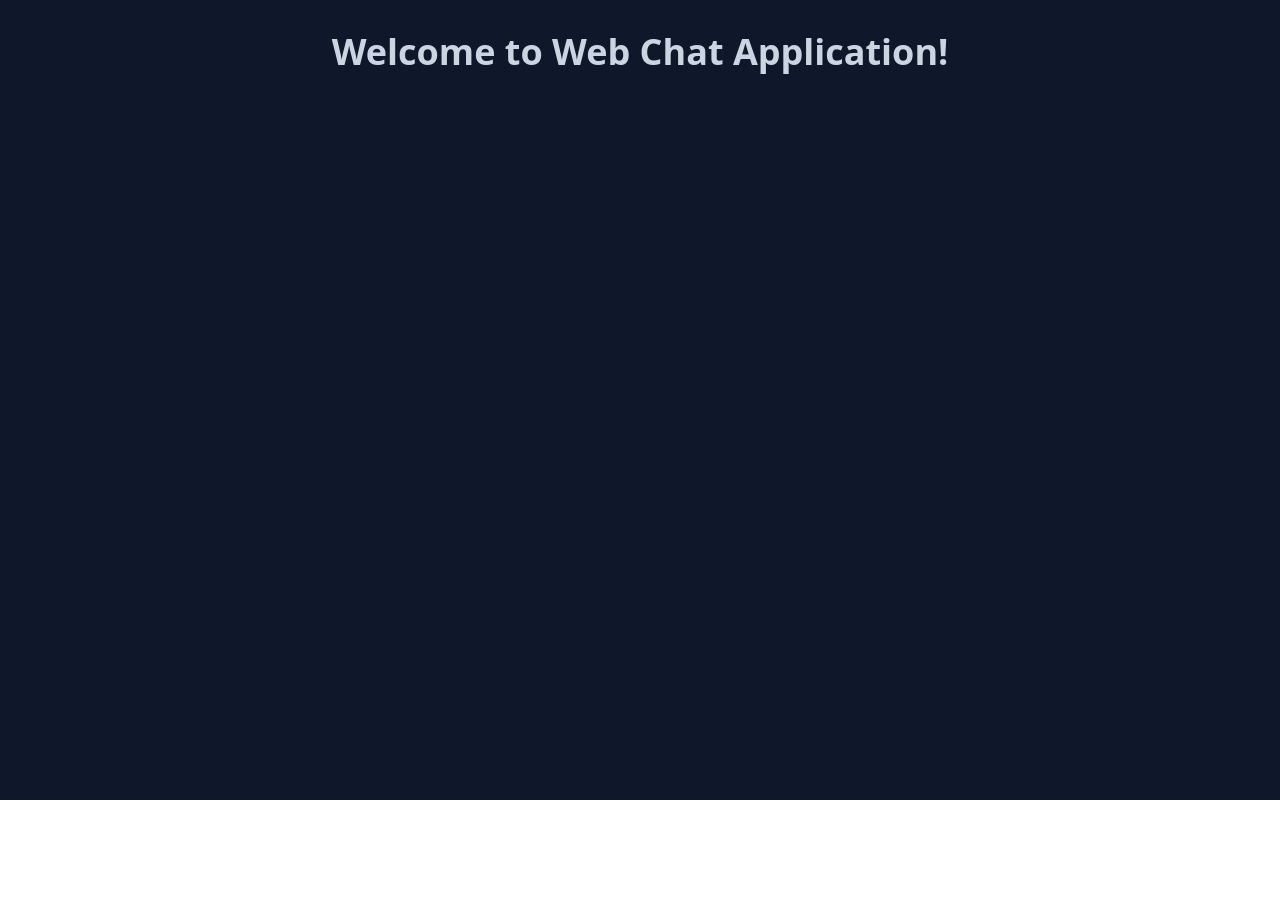
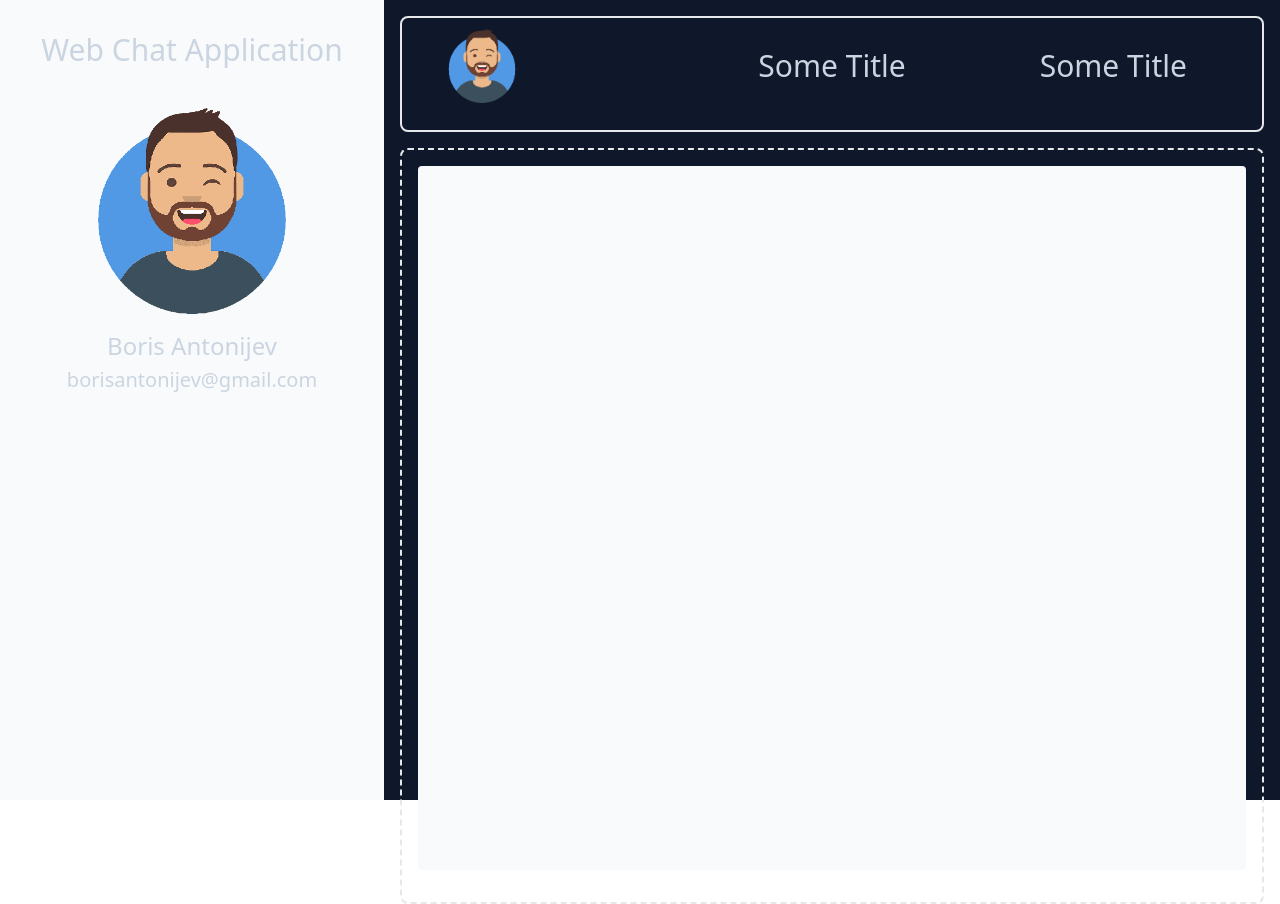
Before and after one commit to fearwarden/web-chat-frontend, a React (Vite) app: page / in a window 1280 px wide. Before the commit the page ends 800 px from the top, so only its background shows below. Built offline with nearby package versions, Linux system fonts and the light colour scheme.

Commit message:
ui schema

```diff
--- a/src/App.jsx
+++ b/src/App.jsx
@@ -1,11 +1,42 @@
 import React, { useEffect, useState } from "react";
+import avatar from "./assets/img/avatar.png";
 
 function App() {
   return (
-    <div className="h-screen flex item-center justify-center bg-slate-900">
-      <h1 className="text-4xl font-bold text-slate-300 mt-8">
-        Welcome to Web Chat Application!
-      </h1>
+    <div>
+      <aside
+        id="default-sidebar"
+        className="fixed top-0 left-0 z-40 w-96 h-screen transition-transform -translate-x-full sm:translate-x-0"
+        aria-label="Sidebar"
+      >
+        <div className="h-full flex flex-col items-center px-3 py-4 overflow-y-auto bg-gray-50 dark:bg-gray-800">
+          <h1 className="text-3xl text-slate-300 mt-4">Web Chat Application</h1>
+          <img src={avatar} className="w-full h-auto mt-10" />
+          <h2 className="text-2xl text-slate-300 mt-4">Boris Antonijev</h2>
+          <h2 className="text-xl text-slate-300 mt-1">
+            borisantonijev@gmail.com
+          </h2>
+        </div>
+      </aside>
+
+      <div className="h-screen p-4 sm:ml-96 bg-slate-900">
+        <div className="p-4 border-2 border-gray-200 rounded-lg dark:border-gray-700">
+          <div class="grid grid-cols-3 gap-4 mb-4">
+            <div class="flex items-center justify-start h-16 rounded">
+              <img className="w-32 h-auto" src={avatar} alt="" />
+            </div>
+            <div class="flex items-center justify-center h-16 rounded">
+              <h1 className="text-3xl text-slate-300">Some Title</h1>
+            </div>
+            <div class="flex items-center justify-center h-16 rounded">
+              <h1 className="text-3xl text-slate-300">Some Title</h1>
+            </div>
+          </div>
+        </div>
+        <div className="p-4 border-2 border-gray-200 border-dashed rounded-lg dark:border-gray-700 mt-4">
+          <div class="flex items-center justify-center h-[44rem] mb-4 rounded bg-gray-50 dark:bg-gray-800"></div>
+        </div>
+      </div>
     </div>
   );
 }
```
Also changed, not shown: src/assets/img/avatar.png (added).
